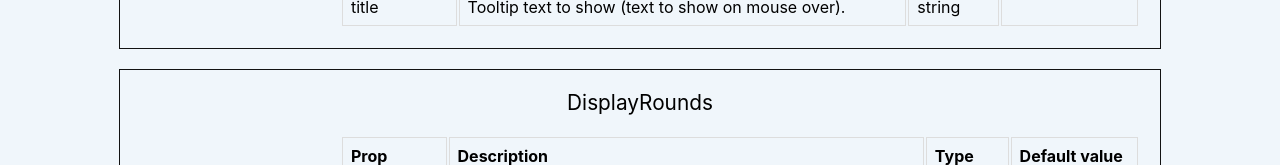
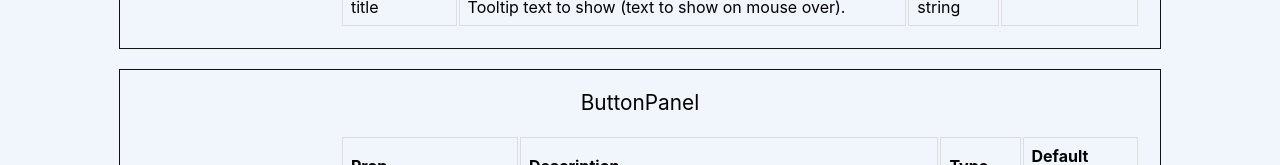
Before and after one commit to prof-tejera/assignment-1-yhpf, a React (Create React App) app: page /docs in a window 1280 px wide. Shown: the part 560-725 px from the top of the page. Built offline with nearby package versions, Linux system fonts and the light colour scheme.

Commit message:
updated docs with button panel component

```diff
--- a/src/views/DocumentationView.js
+++ b/src/views/DocumentationView.js
@@ -4,7 +4,8 @@ import styled from "styled-components";
 import DocumentComponent from "../components/documentation/DocumentComponent";
 
 import Loading from "../components/generic/Loading";
-import Button from "../components/generic/Button";
+import Button from "../components/generic/ButtonPanel";
+import ButtonPanel from "../components/generic/Button";
 import DisplayRounds from "../components/generic/DisplayRounds";
 import DisplayTime from "../components/generic/DisplayTime";
 import Input from "../components/generic/Input";
@@ -64,6 +65,33 @@ const Documentation = () => {
               prop: "title",
               description: "Tooltip text to show (text to show on mouse over).",
               type: "string",
+            }
+          ]}
+        />
+
+        <DocumentComponent
+          title="ButtonPanel "
+          component={<ButtonPanel />}
+          propDocs={[
+            {
+              prop: "handleFastForward",
+              description: "Handle funcitonality when clicking Fast Forward button.",
+              type: "function",
+            },
+            {
+              prop: "handleReset",
+              description: "Handle funcitonality when clicking Reset button.",
+              type: "function",
+            },
+            {
+              prop: "handlePauseResume",
+              description: "Handle funcitonality when clicking Pause / Resume button.",
+              type: "function",
+            },
+            {
+              prop: "isPaused",
+              description: "Indicates if the timer is paused or not.",
+              type: "boolean",
             }
           ]}
         />
@@ -132,8 +160,8 @@ const Documentation = () => {
           propDocs={[
             {
               prop: "n/a",
-              description: "Used for styling purpose.",
-              type: "??",
+              description: "For future styling purpose.",
+              type: "",
             },
           ]}
         />
```
